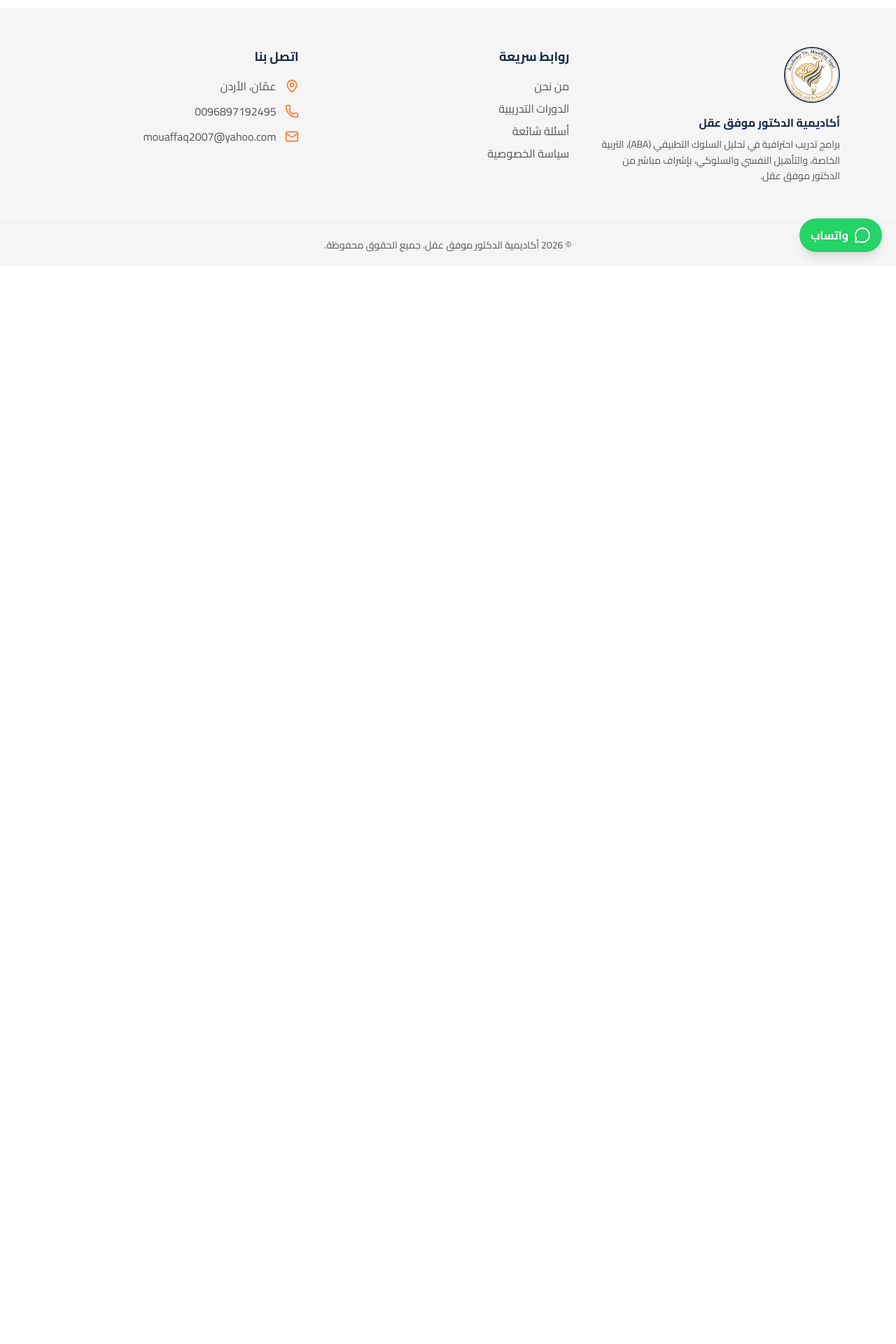
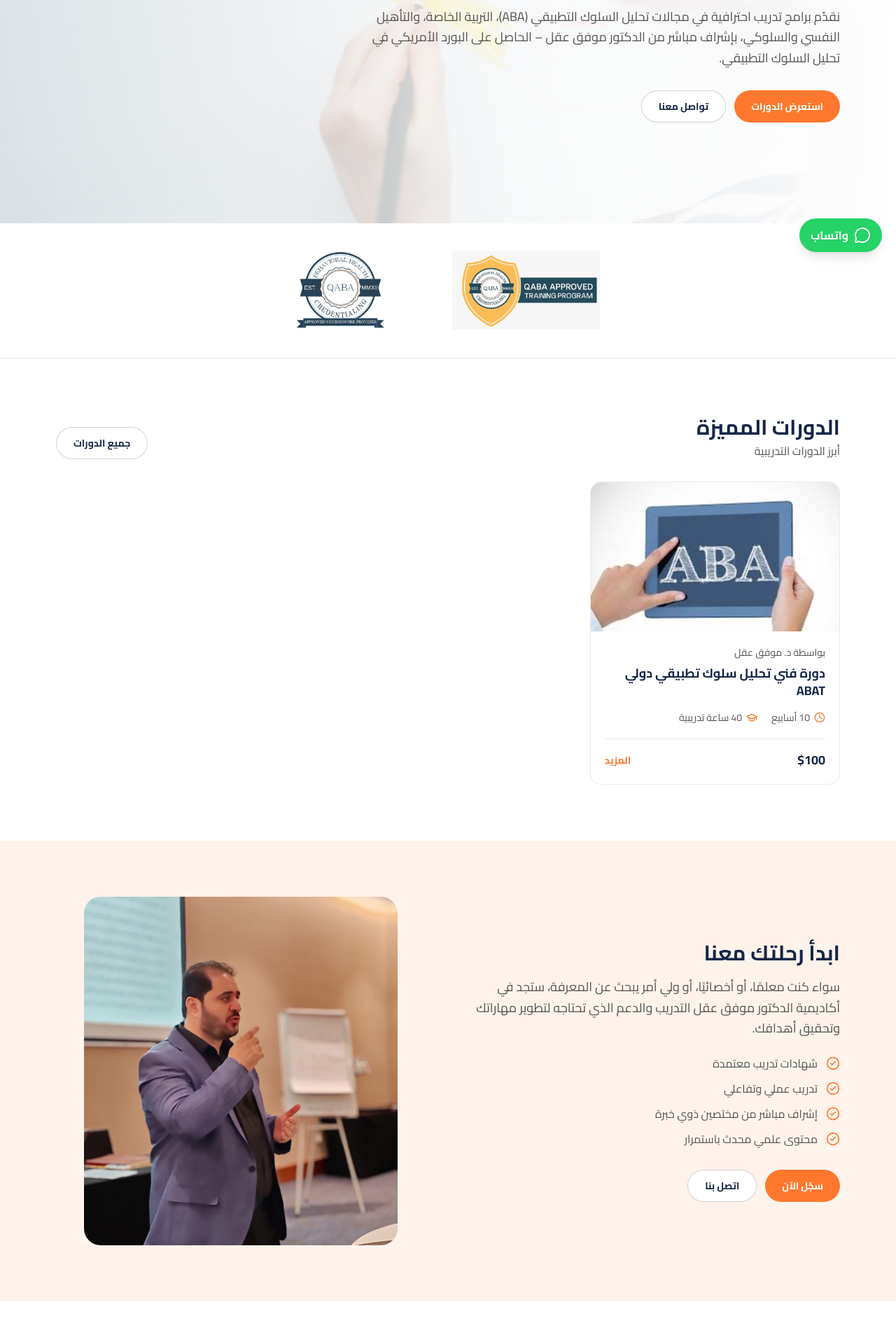
Before and after one commit to ashrafjr-n/aqelacademy, a Next.js app: page / in a window 1280 px wide. Shown: the part 420-2340 px from the top of the page at 70% size. Before the commit the page ends 800 px from the top, so only its background shows below. Built offline with nearby package versions, Linux system fonts and the light colour scheme.

Commit message:
build home page V4.1

```diff
--- a/src/app/page.tsx
+++ b/src/app/page.tsx
@@ -1,3 +1,67 @@
+import { ArticleGrid } from "@/components/blog/article-grid";
+import { CourseGrid } from "@/components/courses/course-grid";
+import { AccreditationStrip } from "@/components/home/accreditation-strip";
+import { HomeHero } from "@/components/home/home-hero";
+import { ButtonLink } from "@/components/ui/button-link";
+import { CheckList } from "@/components/ui/check-list";
+import { SectionHeading } from "@/components/ui/section-heading";
+import { SplitSection } from "@/components/ui/split-section";
+import { articles } from "@/content/articles";
+import { courses } from "@/content/courses";
+import {
+  accreditations,
+  featuredCoursesSection,
+  homeHero,
+  journeySection,
+  latestArticlesSection,
+} from "@/content/home";
+
+const featuredCourses = courses.slice(0, 3);
+const latestArticles = articles.slice(0, 3);
+
 export default function HomePage() {
-  return <main />;
+  return (
+    <>
+      <HomeHero
+        title={homeHero.title}
+        text={homeHero.text}
+        image={homeHero.image}
+        actions={[homeHero.primaryAction, homeHero.secondaryAction]}
+      />
+
+      <AccreditationStrip badges={accreditations} />
+
+      <section className="container-site py-20">
+        <SectionHeading
+          title={featuredCoursesSection.title}
+          subtitle={featuredCoursesSection.subtitle}
+          action={featuredCoursesSection.action}
+        />
+        <CourseGrid courses={featuredCourses} />
+      </section>
+
+      <section className="bg-brand-soft py-20">
+        <div className="container-site">
+          <SplitSection image={journeySection.image}>
+            <h2 className="text-2xl font-bold text-ink md:text-3xl">{journeySection.title}</h2>
+            <p className="mt-4 text-lg leading-relaxed">{journeySection.text}</p>
+            <div className="mt-6">
+              <CheckList items={journeySection.points} />
+            </div>
+            <div className="mt-8 flex flex-wrap gap-3">
+              <ButtonLink href={journeySection.primaryAction.href}>{journeySection.primaryAction.label}</ButtonLink>
+              <ButtonLink href={journeySection.secondaryAction.href} variant="outline">
+                {journeySection.secondaryAction.label}
+              </ButtonLink>
+            </div>
+          </SplitSection>
+        </div>
+      </section>
+
+      <section className="container-site pt-20">
+        <SectionHeading title={latestArticlesSection.title} action={latestArticlesSection.action} />
+        <ArticleGrid articles={latestArticles} />
+      </section>
+    </>
+  );
 }
```
